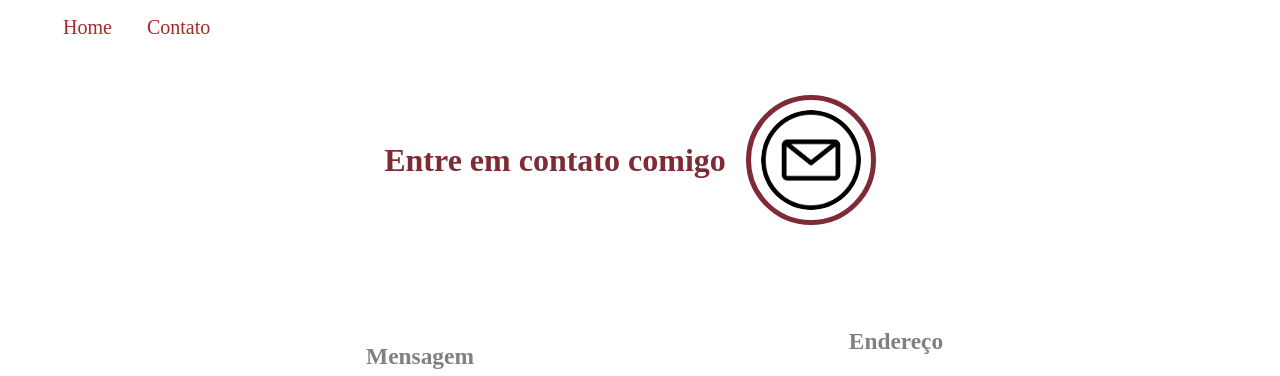
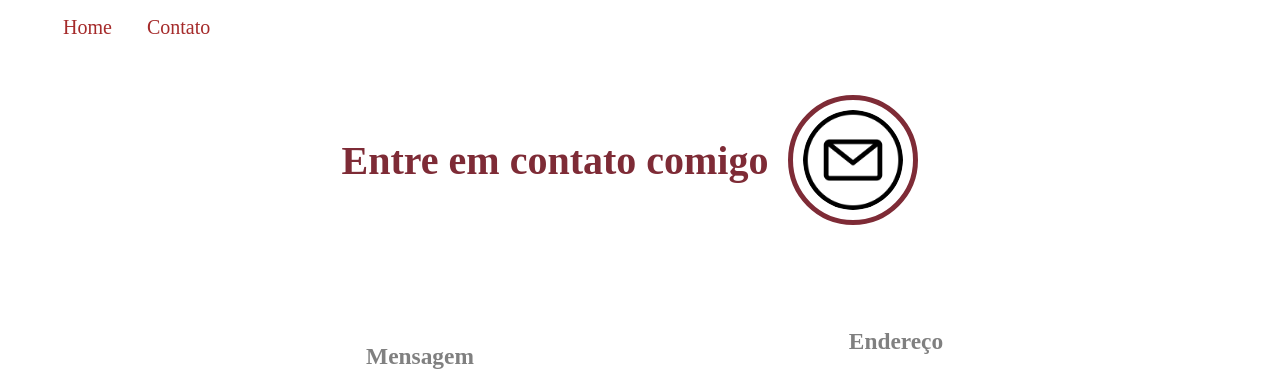
Before and after one commit to marcela-oa/Fundamentos-Web, a plain HTML site: page perfil/contato.html in a window 1280 px wide. Shown: the top 376 px of the page. Drawn offline with Linux system fonts and the light colour scheme.

Commit message:
alterando tamanho da fonte

```diff
--- a/perfil/contato.html
+++ b/perfil/contato.html
@@ -23,7 +23,7 @@
 
     <header class="container"> <!--diferente da head. relacionado ao cabeçalho, a introdução de um determinado texto-->
 
-       <h1 class="titulo">Entre em contato comigo </h1>
+       <h1 class="titulo f40">Entre em contato comigo </h1>
 
        <img class="image" src="./assets/contato.png" alt="ícone de e-mail">
 
```
